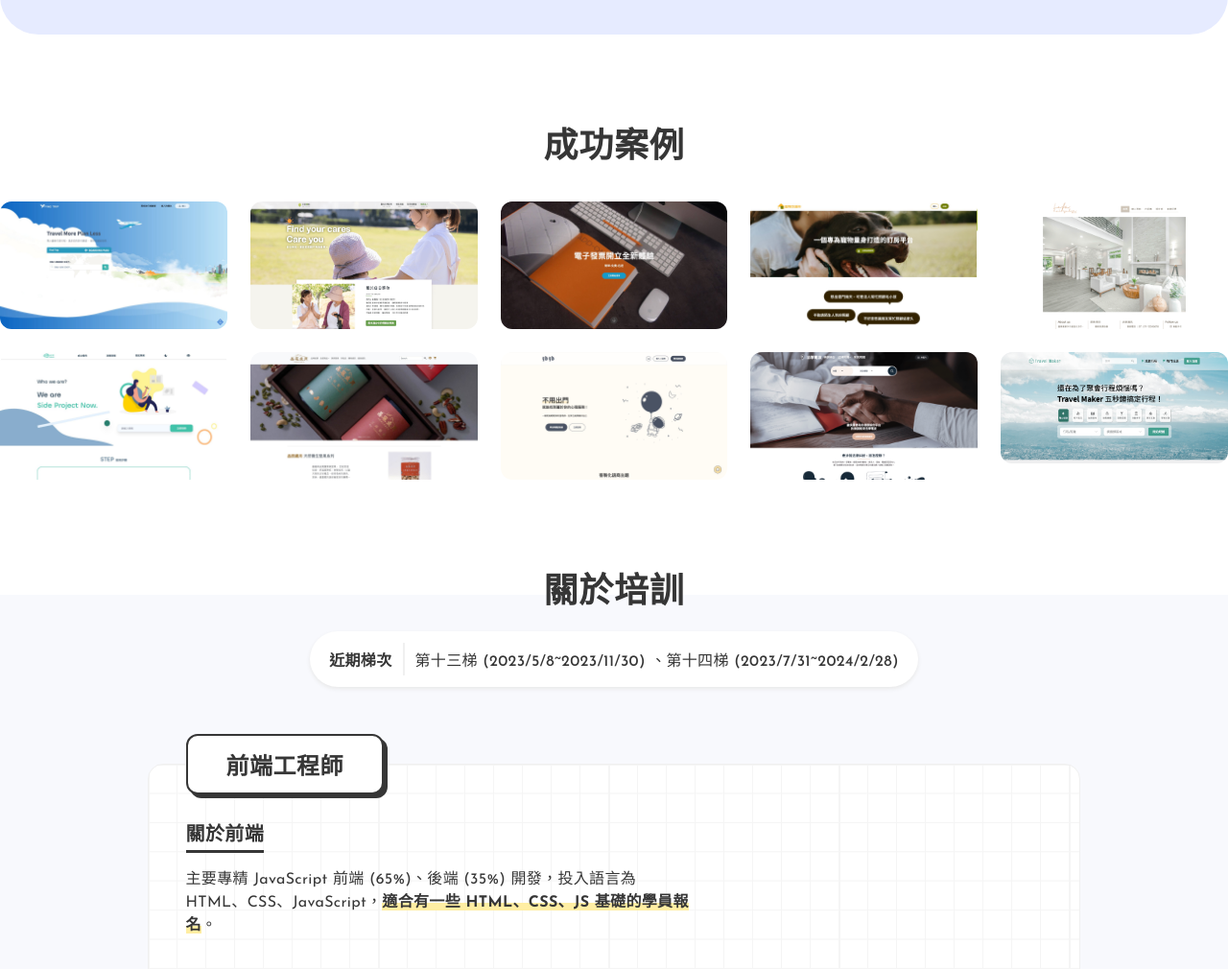
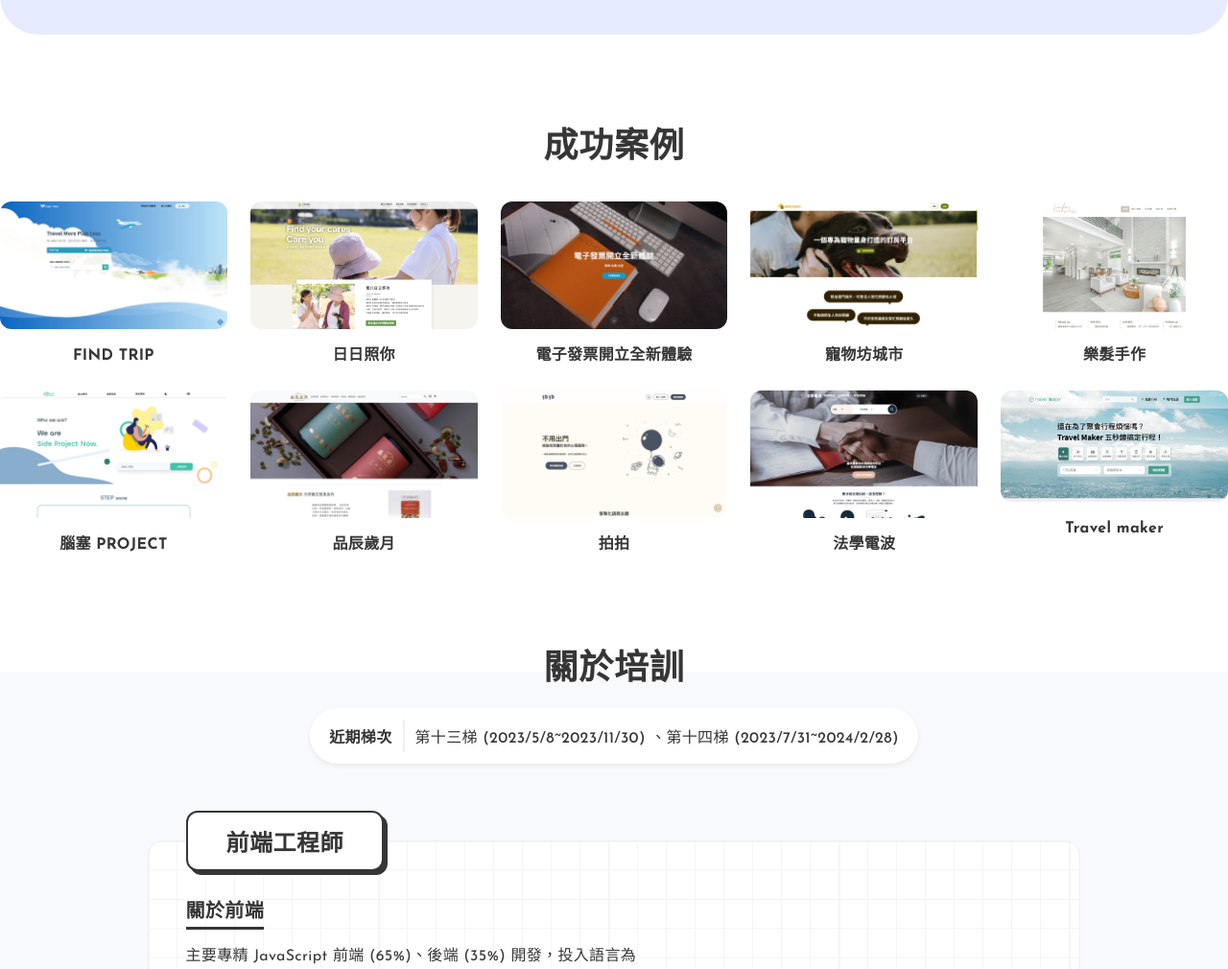
Before and after one commit to hexschool/rocket_landingpage, a website: page index.html in a window 1280 px wide. Shown: the part 1475-2485 px from the top of the page at 96% size. Drawn offline with nearby package versions, Linux system fonts and the light colour scheme.

Commit message:
update/ add success_case case_title

```diff
--- a/index.html
+++ b/index.html
@@ -15,7 +15,10 @@
     <meta name="description" content="火箭隊軟體培訓營" />
     <meta name="copyright" content="火箭隊軟體培訓營" />
     <meta property="og:title" content="火箭隊軟體培訓營" />
-    <meta property="og:image" content="https://github.com/hexschool/rocket_landingpage/blob/main/image/rocket.ico?raw=true" />
+    <meta
+      property="og:image"
+      content="https://github.com/hexschool/rocket_landingpage/blob/main/image/rocket.ico?raw=true"
+    />
     <meta
       property="og:description"
       content="火箭隊位於高雄的工程師培訓營，針對市場急需的前端、後端工程師與 UI 設計師職缺而設。"
@@ -192,33 +195,43 @@
             <ul class="swiper-wrapper">
               <li class="swiper-slide">
                 <img src="./image/success_case/rocket1.jpg" alt="rocket1" />
+                <p class="case_title">FIND TRIP</p>
               </li>
               <li class="swiper-slide">
                 <img src="./image/success_case/rocket2.png" alt="rocket2" />
+                <p class="case_title">日日照你</p>
               </li>
               <li class="swiper-slide">
                 <img src="./image/success_case/rocket3.jpg" alt="rocket3" />
+                <p class="case_title">電子發票開立全新體驗</p>
               </li>
               <li class="swiper-slide">
                 <img src="./image/success_case/rocket4.jpg" alt="rocket4" />
+                <p class="case_title">寵物坊城市</p>
               </li>
               <li class="swiper-slide">
                 <img src="./image/success_case/rocket5.png" alt="rocket5" />
+                <p class="case_title">樂髮手作</p>
               </li>
               <li class="swiper-slide">
-                <img src="./image/success_case/rocket6.jpg" alt="rocketet6" />
+                <img src="./image/success_case/rocket6.jpg" alt="rocket6" />
+                <p class="case_title">腦塞 PROJECT</p>
               </li>
               <li class="swiper-slide">
                 <img src="./image/success_case/rocket7.jpg" alt="rocket7" />
+                <p class="case_title">品辰歲月</p>
               </li>
               <li class="swiper-slide">
                 <img src="./image/success_case/rocket8.jpg" alt="rocket8" />
+                <p class="case_title">拍拍</p>
               </li>
               <li class="swiper-slide">
                 <img src="./image/success_case/rocket9.png" alt="rocket9" />
+                <p class="case_title">法學電波</p>
               </li>
               <li class="swiper-slide">
                 <img src="./image/success_case/rocket10.png" alt="rocket10" />
+                <p class="case_title">Travel maker</p>
               </li>
             </ul>
           </div>
--- a/scss/_bootcamp_rocket.scss
+++ b/scss/_bootcamp_rocket.scss
@@ -257,12 +257,20 @@
 
   li {
     list-style: none;
+    display: flex;
+    flex-direction: column;
+    justify-content: center;
 
     img {
       width: 100%;
       height: auto;
       border-radius: 12px;
     }
+  }
+
+  .case_title {
+    text-align: center;
+    margin-top: 16px;
   }
 }
 
```
Also changed, not shown: css/all.css.
